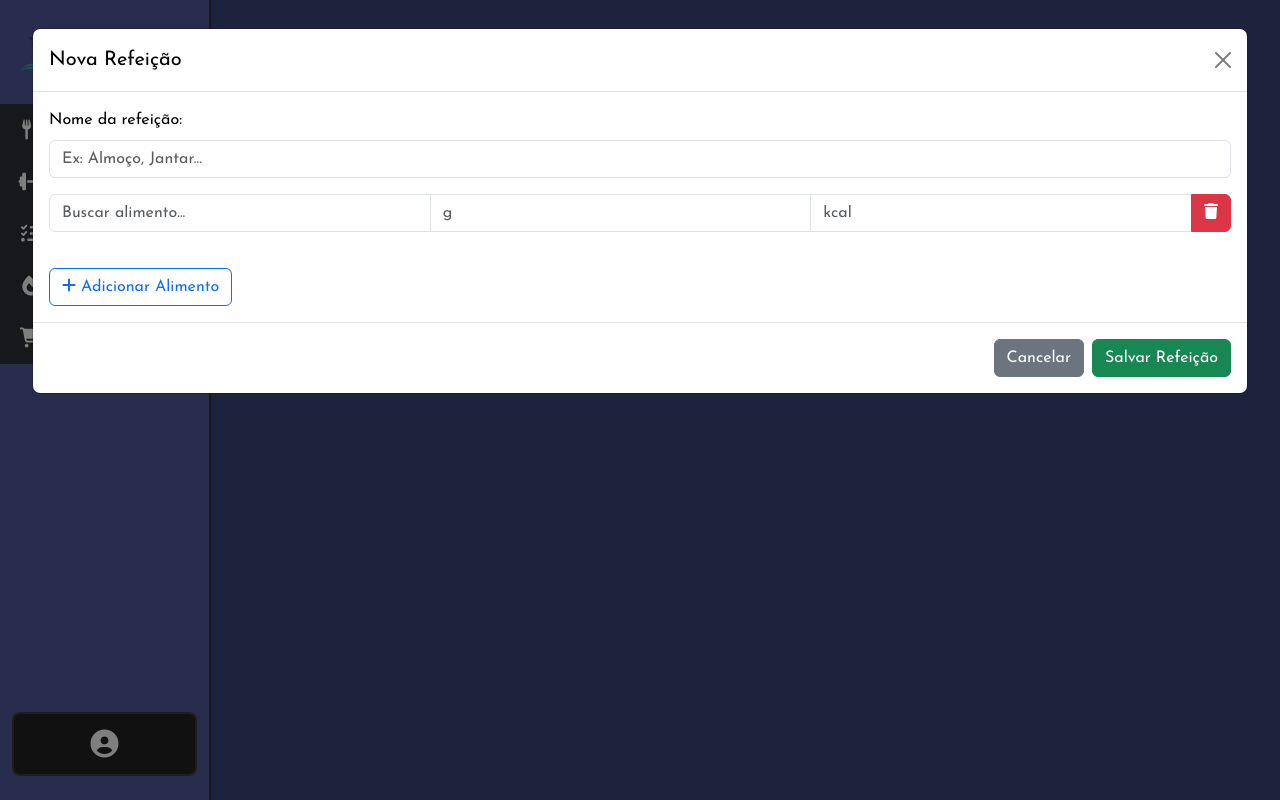
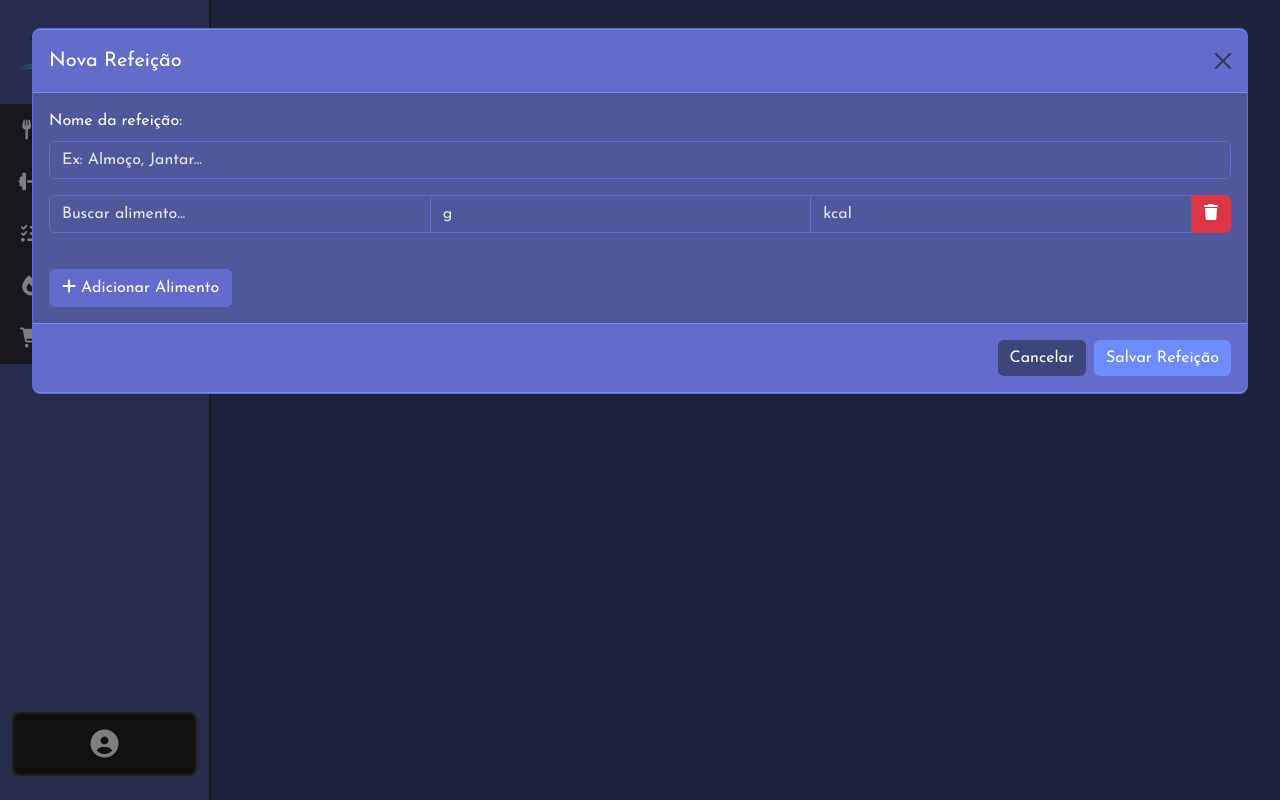
Before and after one commit to Coplyjs/Skill-Up, a website: page diet/index.html in a window 1280 px wide. Both pictures are taken after a click on the button "Nova Refeição". Drawn offline with nearby package versions, Linux system fonts and the light colour scheme.

Commit message:
Add files via upload

```diff
--- a/diet/style.css
+++ b/diet/style.css
@@ -294,3 +294,73 @@ body {
   .nav-header { justify-content: center; }
   .nav-logo { width: 32px; height: 32px; }
 }
+
+:root {
+  --lm-1: #3C467B; /* azul escuro */
+  --lm-2: #50589C; /* azul meio escuro */
+  --lm-3: #636CCB; /* azul meio claro */
+  --lm-4: #6E8CFB; /* azul claro */
+}
+
+/* Paleta aplicada ao modal */
+.modal-content {
+  /* sem gradiente: cor sólida da paleta */
+  background: var(--lm-2);
+  color: #fff;
+  border: 1px solid var(--lm-3);
+  box-shadow: none;
+}
+
+.modal-header,
+.modal-footer {
+  /* sem gradiente: cor sólida */
+  background: var(--lm-3);
+  border-bottom: 1px solid var(--lm-4);
+  border-top: 1px solid var(--lm-4);
+}
+
+.modal-title { color: #fff !important; }
+
+.modal label,
+.modal .form-label {
+  color: #fff !important;
+}
+
+/* Inputs do modal: cor sólida */
+.modal .form-control,
+.modal input,
+.modal textarea {
+  background: var(--lm-2);
+  color: #fff;
+  border: 1px solid var(--lm-3);
+}
+
+/* Botões dentro do modal: sem gradiente */
+.modal .btn-outline-primary {
+  color: #fff;
+  border-color: var(--lm-3);
+  background: var(--lm-3);
+}
+
+.modal .btn-secondary {
+  background: var(--lm-1);
+  color: #fff;
+  border: none;
+}
+
+.modal .btn-success {
+  background: var(--lm-4);
+  border: none;
+  color: #fff;
+}
+
+.modal .form-control {
+  background: var(--lm-2);
+  color: #fff;
+  border: 1px solid var(--lm-3);
+}
+
+/* Placeholder branco levemente opaco dentro do modal */
+.modal .form-control::placeholder {
+  color: rgba(255,255,255,0.85);
+}
```
Also changed, not shown: workout/style.css (+14 -0 lines).
